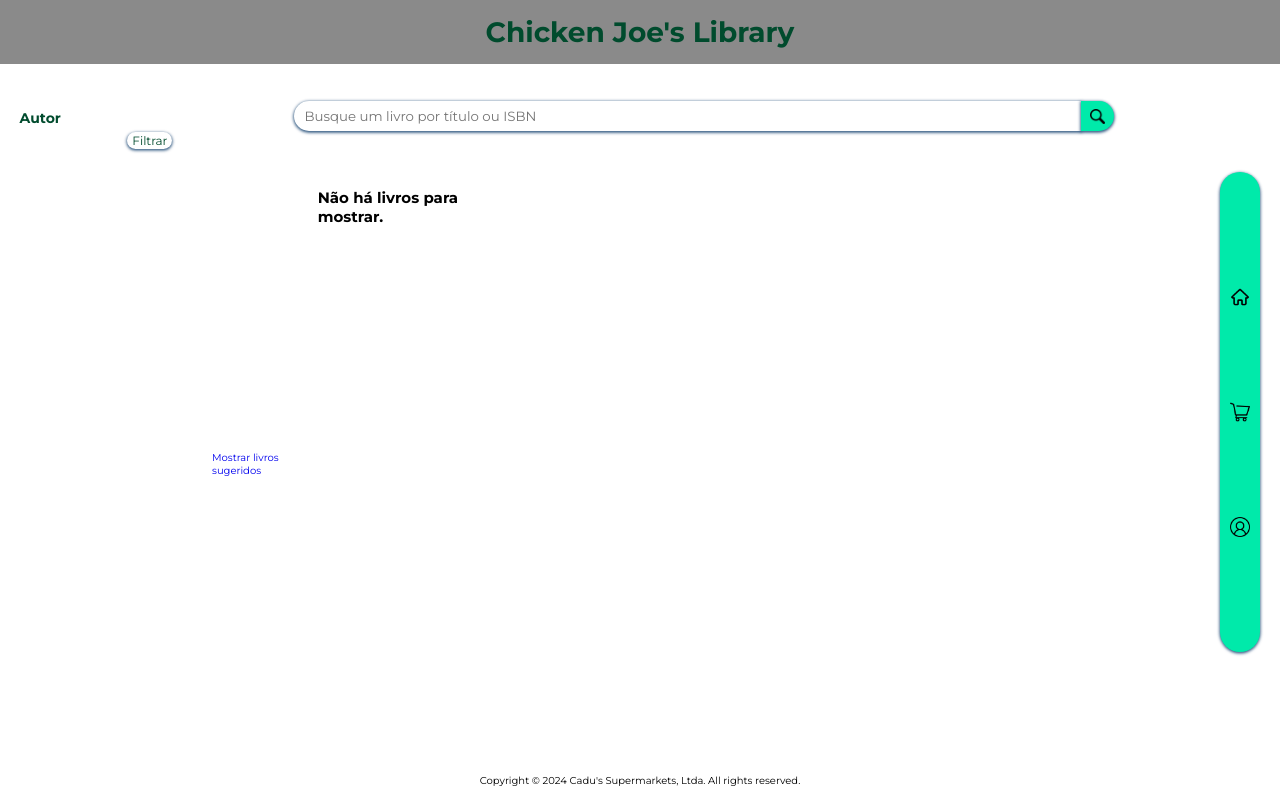
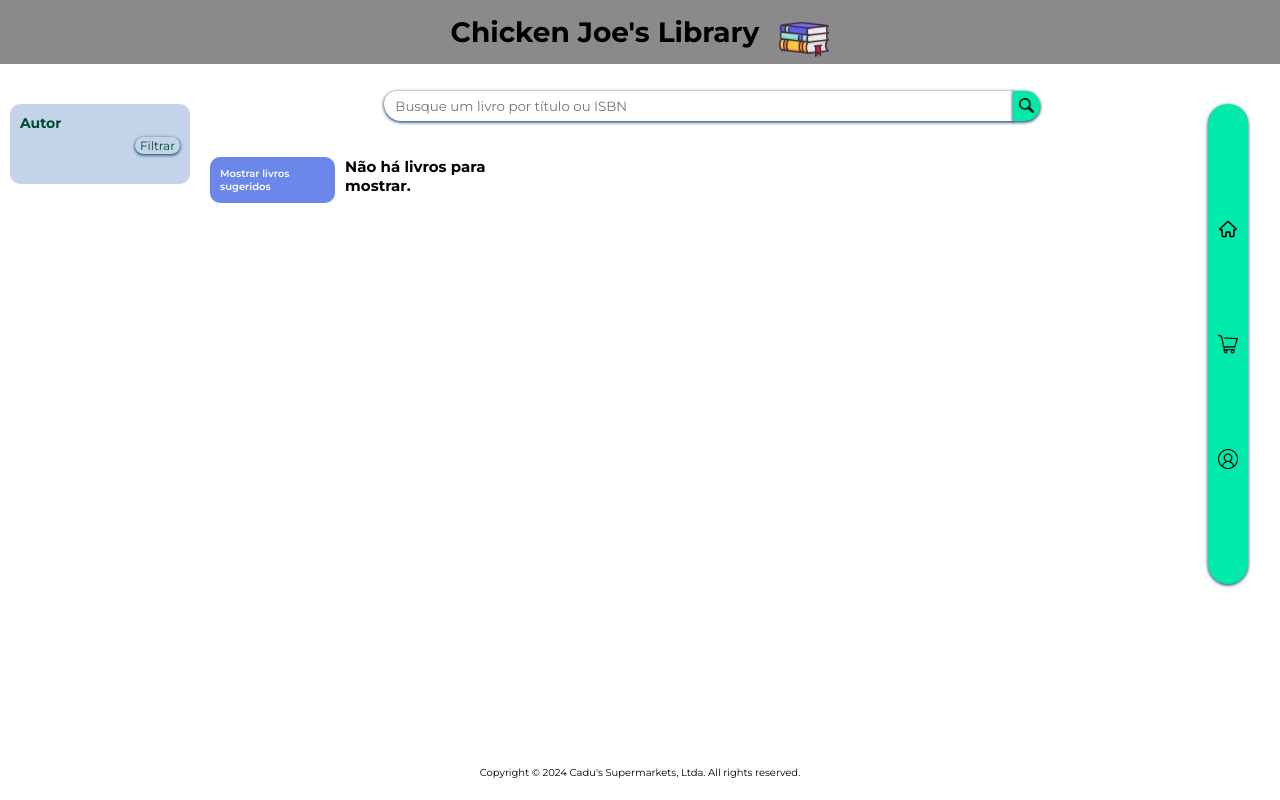
Before and after one commit to GDDev/chickenjoes-library-web, a Django app: page / in a window 1280 px wide. Run offline with Django 5.2, Linux system fonts and the light colour scheme; data that the repository does not hold is empty.

Commit message:
adding book icon and keyframes animations

```diff
--- a/templates/partials/_header.html
+++ b/templates/partials/_header.html
@@ -3,5 +3,6 @@
         <a href="{% url 'book:listbooks' %}">
             <h1>Chicken Joe's Library</h1>
         </a>
+        <img src="../static/assets/img/book-icon.png" alt="Book Icon">
     </header>
 </div>
--- a/templates/static/assets/css/style.css
+++ b/templates/static/assets/css/style.css
@@ -35,6 +35,7 @@ body{
     font-family: var(--standard-font);
 }
 
+
 button, input{
     font-family: var(--standard-font);
 }
@@ -42,6 +43,7 @@ button, input{
 /* INDEX HTML */
 
 .top-container{
+    width: 100%;
     top: 0;
     left: 0;
     right: 0;
@@ -49,42 +51,74 @@ button, input{
     background-color: var(--top-header);
 }
 
-.my_header{
+.my_header {
     width: 100%!important;
     height: inherit!important;
     display: flex!important;
+    flex-direction: row;
+    gap: 2rem;
     justify-content: center!important;
     align-items: center!important;
 }
 
 .my_header h1{
     font-size: 2.8rem;
-    color: var(--dark-text);
+    font-weight: bolder;
+    color: black;
+    animation: myHeaderH1Animation 1s ease-in-out;
+}
+
+.my_header img {
+    width: 50px;
+    animation-name: myHeaderImageAnimation;
+    animation-duration: 1s;
+    animation-timing-function: ease-in-out;
+}
+
+@keyframes myHeaderH1Animation {
+    0% {
+        scale: 1;
+    }
+    50% {
+        scale: 1.1;
+    }
+    100% {
+        scale: 1;
+    }
+}
+
+@keyframes myHeaderImageAnimation {
+    0% {
+        opacity: 0;
+        scale: 1;
+    }
+    50% {
+        scale: 1.2;
+    }
+    100% {
+        opacity: 1;
+        scale: 1;
+    }
 }
 
 .middle-container{
-    /* background-color: rgb(0,255,0); */
-    left: auto;
-    right: 0;
-    height: 87vh;
+    height: 86vh;
     display: flex;
-    justify-content: space-around;
     flex-direction: row;
 }
 
 .left-content-container{
     /* background-color: rgb(0,255,200); */
-
-    height: inherit;
-    width: 15vw;
+    width: 20rem;
     display: flex;
     justify-content: center;
-    align-items: center;
+    padding-top: 4rem;
 }
 
 .filter-list-container{
-    /* background-color: rgb(50, 200, 50); */
-    height: 90%;
+    background-color: #1755a641;
+    border-radius: 10px;
+    height: max-content;
     width: 90%;
     /* border-top: .1rem ridge #000;
     border-left: .1rem ridge #000; */
@@ -121,7 +155,7 @@ button, input{
     cursor: pointer;
 }
 
-.filter-button{
+.filter-button {
     background: none;
     border: none;
     cursor: pointer;
@@ -131,12 +165,15 @@ button, input{
     box-shadow: rgba(0, 50, 100, .8) 0 .1rem .3rem .05em;
     font-size: 1.2rem;
     color: var(--dark-text);
+    transition: all .3s ease-in-out;
 }
 
-.center-content-container{
-    /* background-color: rgb(200, 255, 0); */
-    height: inherit;
-    width: 80vw;
+.center-content-container {
+    width: 80%;
+    height: 80vh;
+    display: flex;
+    align-items: center;
+    flex-direction: column;
 }
 
 .top-center-content-container{
@@ -164,9 +201,15 @@ button, input{
     height: 100%;
     width: 96%;
     box-shadow: rgba(0, 50, 100, .8) 0 .1rem .3rem .05em;
-    border: none;
-    border-radius: 2rem 0 0 2rem;
+    border: 1px solid transparent;
+    border-radius: 1.5rem 0 0 2rem;
+    outline: none;
     padding-left: 1rem;
+    transition: all .4s ease-in-out;
+}
+
+.searchbox-container form input:focus {
+    border: 1px solid rgba(0, 0, 0, 0.489);
 }
 
 .searchbox-container form button{
@@ -182,8 +225,25 @@ button, input{
     align-items: center;
 }
 
-.searchbox-container form button:focus{
-    border: .2rem inset #000;
+.searchbox-container form button:hover img {
+    animation: searchBoxButtonAnimation 1s ease-in-out alternate-reverse;
+}
+
+@keyframes searchBoxButtonAnimation {
+    0% {
+        margin-left: 0rem;
+        transform: rotate(0);
+        scale: 1;
+    }
+    50% {
+        scale: 1.2;
+        margin-left: 1rem;
+    }
+    100% {
+        scale: 1;
+        margin-left: 0;
+        transform: rotate(360deg);
+    }
 }
 
 .searchbox-container form button:active, .book-button:active, .filter-button:active{
@@ -195,18 +255,35 @@ button, input{
     width: 1.5rem;
 }
 
-.leftover-center-content-container{
-    height: 85%;
-    width: inherit;
+.leftover-center-content-container {
+    height: 100%;
+    width: 100%;
+    padding: 1rem 8rem 1rem 1rem;
     display: flex;
-    align-items: center;
     justify-content: center;
-    padding: 2rem;
+    gap: 10px;
+}
+
+.leftover-center-content-container > a {
+    color: white;
+    font-weight: 600;
+    height: max-content;
+    border-radius: 10px;
+    padding: 1rem;
+    background-color: var(--bg-form-login);
+    opacity: 0.8;
+    transition: all .4s ease-in-out;
+}
+
+.leftover-center-content-container > a:hover {
+    opacity: 1;
+    scale: 1.025;
 }
 
 .book-list-container{
     height:100%;
     width: 100%;
+    z-index: 2;
     display: grid;
     grid-template-columns: repeat(auto-fill, minmax(180px, 1fr));
     gap: 2rem;
@@ -305,7 +382,9 @@ button, input{
 
 .right-content-container{
     /* background-color: rgb(255,200,255); */
-    right: 0;
+    position: absolute;
+    top: 0;
+    right: 20px;
     height: inherit;
     width: 5vw;
     display: flex;
@@ -334,7 +413,6 @@ button, input{
     padding: 2rem 0;
     transition: all 0.2s ease-in-out;
     position: fixed;
-    right: 2rem;
     cursor: pointer;
 }
 
```
Also changed, not shown: templates/static/assets/img/book-icon.png (added).
